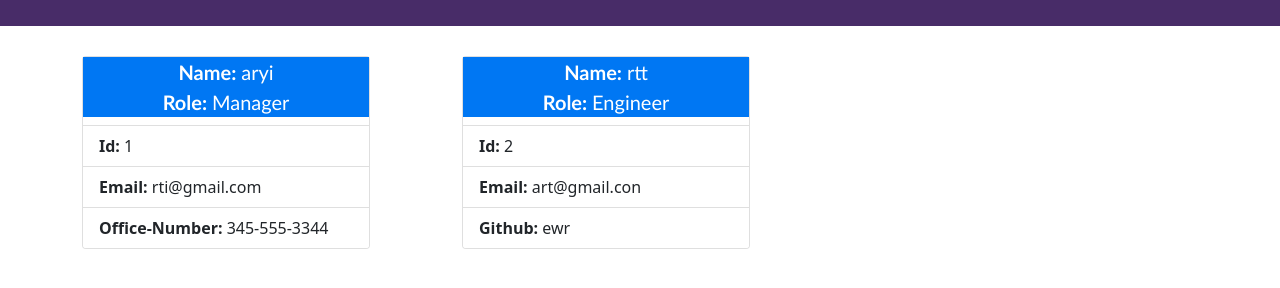
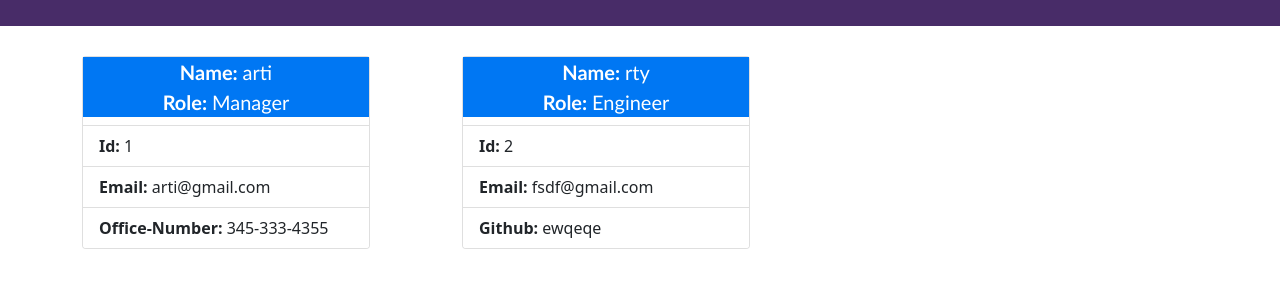
Before and after one commit to arti-karnik/TeamProfileGenerator, a website: page src/Page.html in a window 1280 px wide. Shown: the part 54-342 px from the top of the page. Drawn offline with nearby package versions, Linux system fonts and the light colour scheme.

Commit message:
updated page.html

```diff
--- a/src/Page.html
+++ b/src/Page.html
@@ -29,13 +29,13 @@
     <div class="col mb-4">
     <div class="card" style="width: 18rem;">
         <div class="card-title">
-            <div class="name"><strong> Name: </strong> aryi</div>
+            <div class="name"><strong> Name: </strong> arti</div>
             <div class="role"><strong> Role: </strong> Manager</div>
         </div>
         <ul class="list-group list-group-flush">
           <li class="list-group-item"><strong> Id: </strong><span id="memberId">1 </span></li>
-          <li class="list-group-item"><strong>Email: </strong> <span id="memberEmail"> rti@gmail.com</span> </li>
-          <li class="list-group-item"><strong> <span id="memberOther">Office-Number: </span> </strong> <span id="memberOtherInfo"> 345-555-3344</span></li>
+          <li class="list-group-item"><strong>Email: </strong> <span id="memberEmail"> arti@gmail.com</span> </li>
+          <li class="list-group-item"><strong> <span id="memberOther">Office-Number: </span> </strong> <span id="memberOtherInfo"> 345-333-4355</span></li>
         </ul>
       </div>
 </div>
@@ -43,13 +43,13 @@
     <div class="col mb-4">
     <div class="card" style="width: 18rem;">
         <div class="card-title">
-            <div class="name"><strong> Name: </strong> rtt</div>
+            <div class="name"><strong> Name: </strong> rty</div>
             <div class="role"><strong> Role: </strong> Engineer</div>
         </div>
         <ul class="list-group list-group-flush">
           <li class="list-group-item"><strong> Id: </strong><span id="memberId">2 </span></li>
-          <li class="list-group-item"><strong>Email: </strong> <span id="memberEmail"> art@gmail.con</span> </li>
-          <li class="list-group-item"><strong> <span id="memberOther">Github: </span> </strong> <span id="memberOtherInfo"> ewr</span></li>
+          <li class="list-group-item"><strong>Email: </strong> <span id="memberEmail"> fsdf@gmail.com</span> </li>
+          <li class="list-group-item"><strong> <span id="memberOther">Github: </span> </strong> <span id="memberOtherInfo"> ewqeqe</span></li>
         </ul>
       </div>
 </div>
```
Also changed, not shown: 1 other file.
